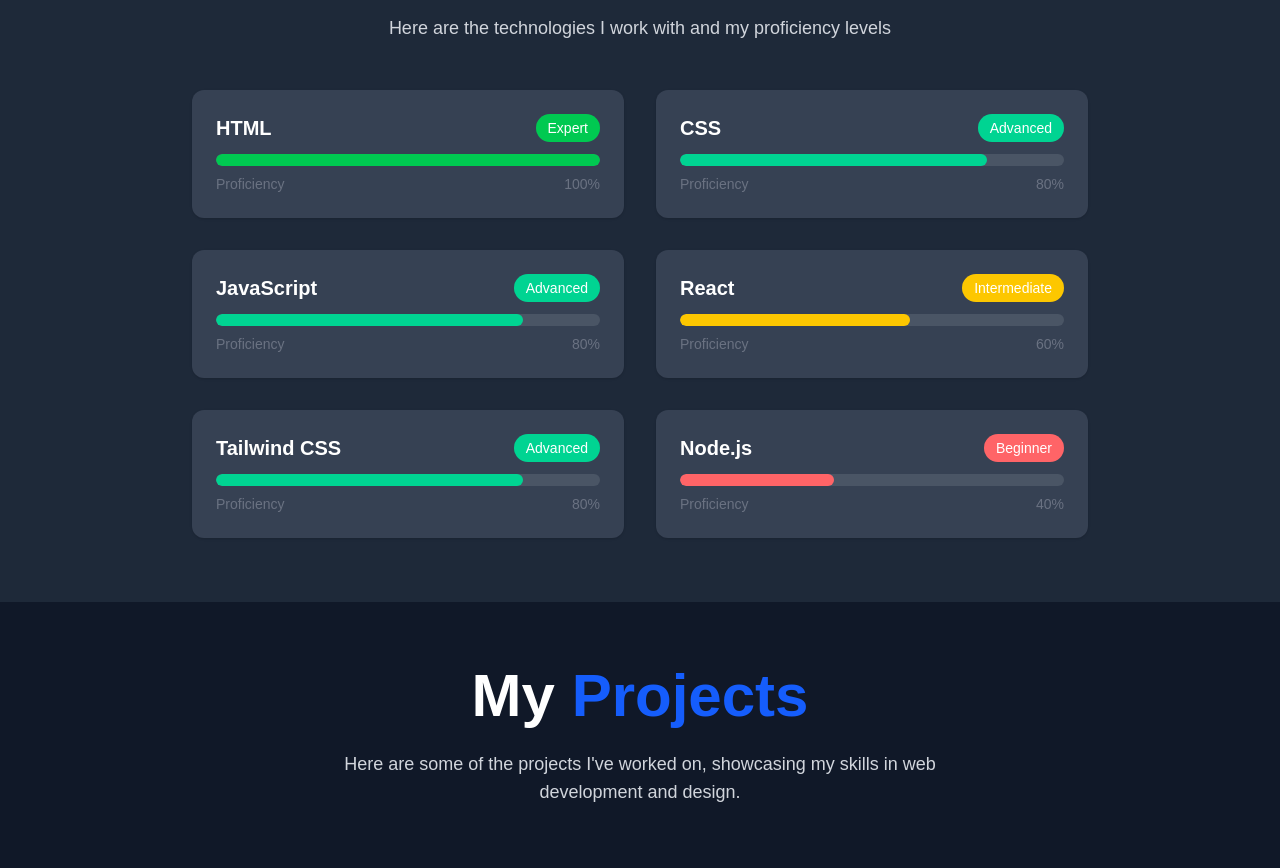
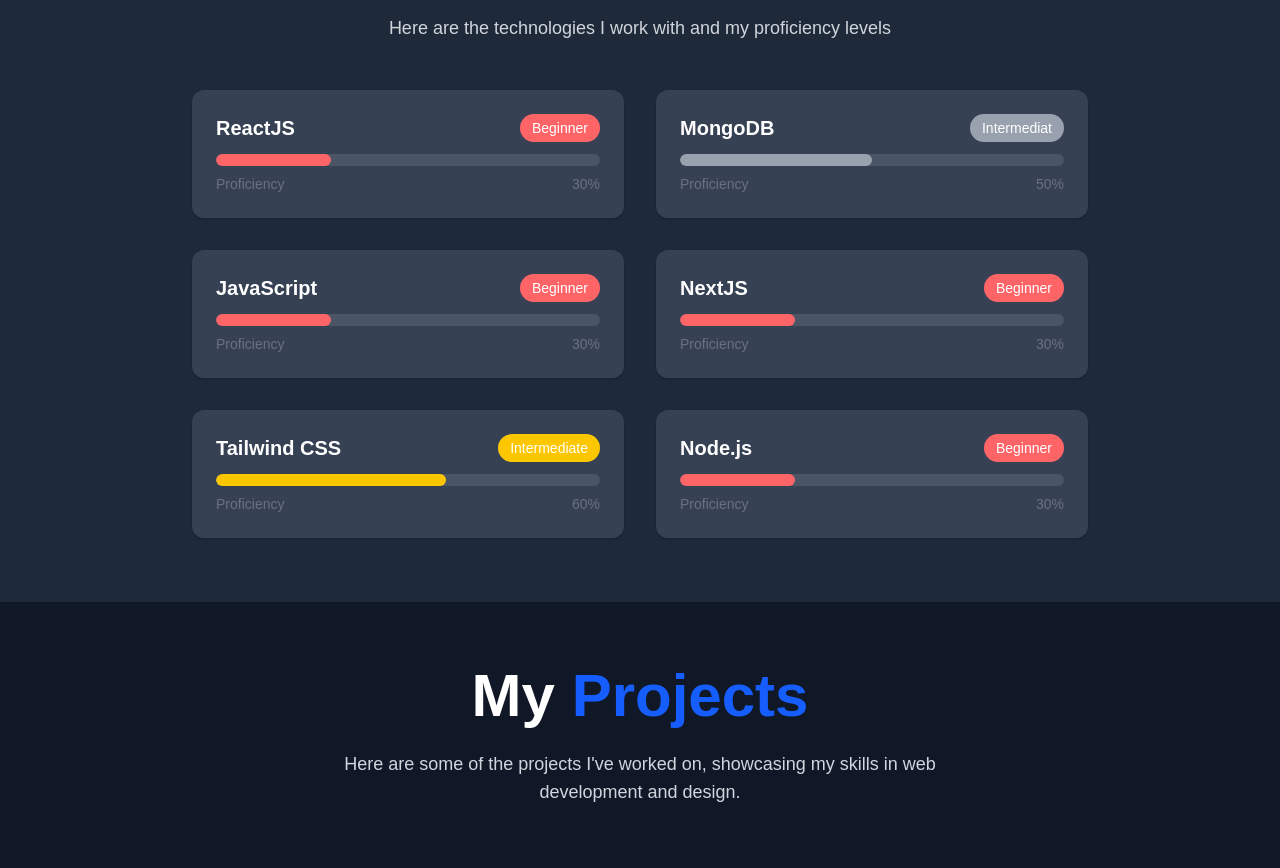
Before and after one commit to Nischalkoirala44/portfolio, a Next.js app: page / in a window 1280 px wide. Shown: the part 1706-2574 px from the top of the page. Built offline with nearby package versions, Linux system fonts and the light colour scheme; no server answers.

Commit message:
Update Skills.tsx

```diff
--- a/app/components/Skills.tsx
+++ b/app/components/Skills.tsx
@@ -1,11 +1,11 @@
 import React from 'react';
 
 const skills = [
-  { name: "HTML", level: "Expert" },
-  { name: "CSS", level: "Advanced" },
-  { name: "JavaScript", level: "Advanced" },
-  { name: "React", level: "Intermediate" },
-  { name: "Tailwind CSS", level: "Advanced" },
+  { name: "ReactJS", level: "Beginner" },
+  { name: "MongoDB", level: "Intermediat" },
+  { name: "JavaScript", level: "Beginner" },
+  { name: "NextJS", level: "Beginner" },
+  { name: "Tailwind CSS", level: "Intermediate" },
   { name: "Node.js", level: "Beginner" }
 ];
 
@@ -33,7 +33,7 @@
     case "Intermediate":
       return 60;
     case "Beginner":
-      return 40;
+      return 30;
     default:
       return 50;
   }
```
